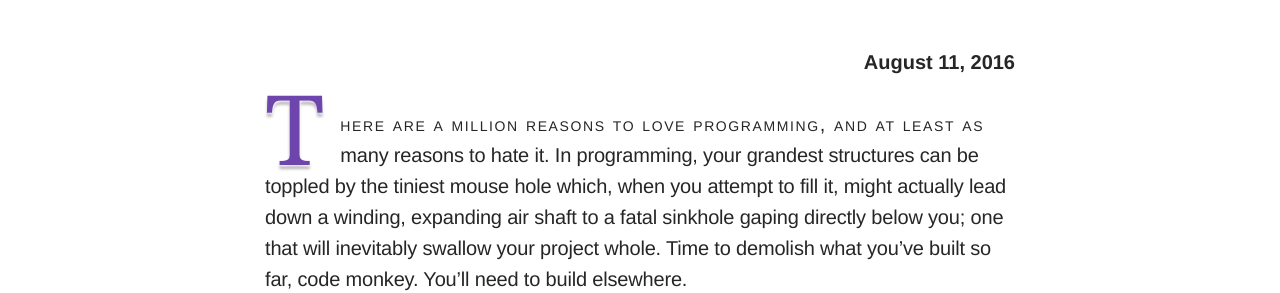
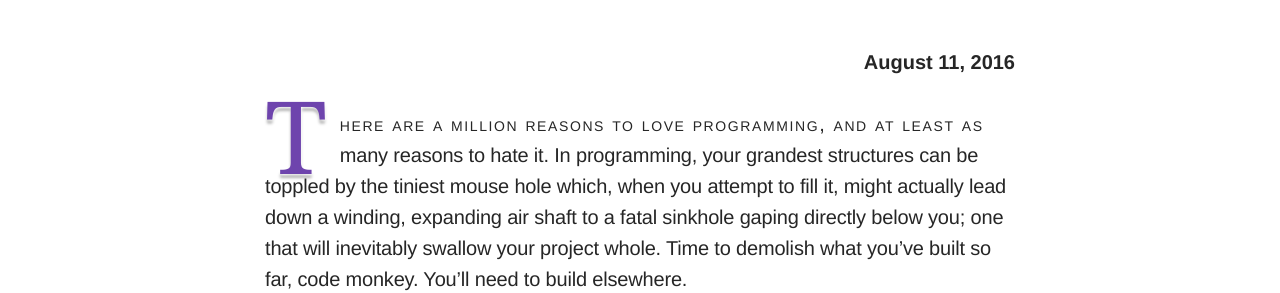
Before and after one commit to i-a-n/unionjkl, a Jekyll site: the page built from _posts/2016-08-11-about-parsefloat-versioning.markdown, in a window 1280 px wide. Shown: the part 487-780 px from the top of the page. Built offline with Jekyll 4.4.1, drawn with Linux system fonts in a browser that asks for light colours; nearby versions of some CDN libraries; some web fonts are replaced.

Commit message:
updating swash and breakpoints

```diff
--- a/_includes/head.html
+++ b/_includes/head.html
@@ -21,7 +21,7 @@
 	<link href='//fonts.union.io/css/compiled/work-sans.css' rel='stylesheet' type='text/css'>
 	<link href='//fonts.union.io/css/compiled/fira-sans.css' rel='stylesheet' type='text/css'>
 	<link href='//fonts.union.io/css/compiled/fira-sans-condensed.css' rel='stylesheet' type='text/css'>
-	<link href='//fonts.union.io/css/compiled/elsie-swash.css' rel='stylesheet' type='text/css'>
+	<link href='//fonts.union.io/css/compiled/chunk.css' rel='stylesheet' type='text/css'>
 	<link href="//maxcdn.bootstrapcdn.com/font-awesome/4.3.0/css/font-awesome.min.css" rel="stylesheet" type="text/css">
 
 	{% if page.includeSyntax %}
--- a/css/clean-blog.css
+++ b/css/clean-blog.css
@@ -90,13 +90,18 @@
   margin: 20px auto;
 }
 .illuminated-letter {
-  font-size: 97px;
-  line-height: 36px;
-  margin-right: 16px;
+  font-size: 84px;
+  line-height: 53px;
+  margin-right: 13px;
   text-shadow: 1px 1px 3px #ffffff, 0px 4px 3px rgba(0, 0, 0, 0.3);
   color: #6e44ad;
-  font-family: "Elsie Swash", "Georgia", serif;
+  font-family: "Chunk", "Georgia", serif;
   float: left;
+}
+@media only screen and (min-width: 768px) {
+  .illuminated-letter {
+    font-size: 101px;
+  }
 }
 .meta-dateOnly {
   text-align: right;
@@ -289,10 +294,10 @@
 .intro-header .post-heading .eyebrow {
   margin: 0 0 -5px 4px;
   font-weight: 200;
-  letter-spacing: 4px;
-  font-size: 20px;
+  letter-spacing: 3px;
+  font-size: 13px;
   text-transform: uppercase;
-  line-height: 8px;
+  line-height: 13px;
   font-family: 'Work Sans', 'Helvetica Neue', Helvetica, sans-serif;
 }
 @media only screen and (min-width: 768px) {
@@ -301,6 +306,11 @@
   }
   .intro-header .post-heading .subheading {
     font-size: 30px;
+  }
+  .intro-header .post-heading .eyebrow {
+    line-height: 8px;
+    font-size: 20px;
+    letter-spacing: 4px;
   }
 }
 .post-preview > a {
```
Also changed, not shown: less/clean-blog.less (+21 -8 lines), css/clean-blog.min.css.
